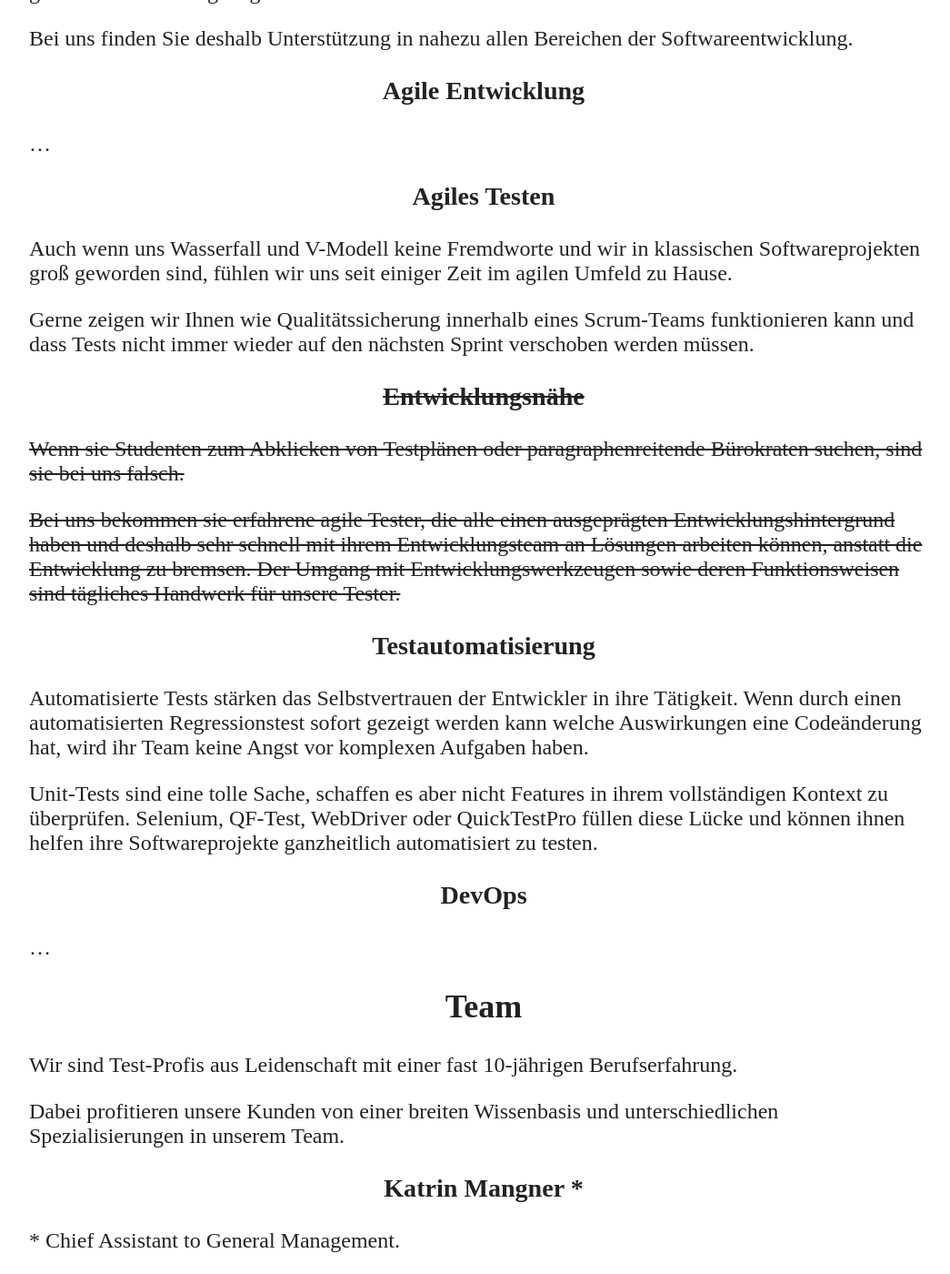
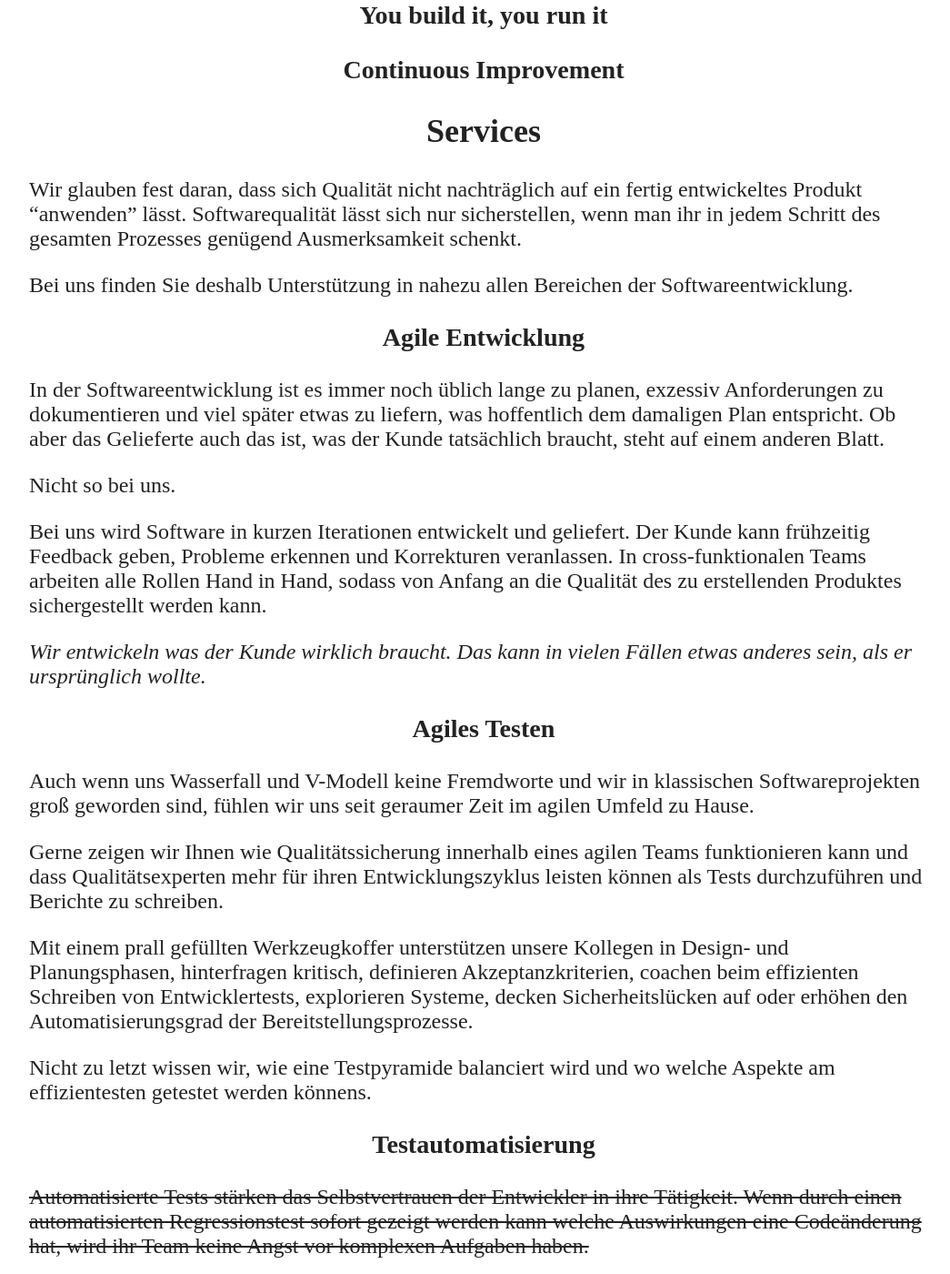
Before and after one commit to inoxio/inoxio.github.io, a Jekyll site: the page built from index.md, in a window 1280 px wide and 1400 px high, scrolled down 1137 px. Shown: the whole window at 91% size, without its empty margins (108-1153 px from the left). Built offline with Jekyll 4.4.1, drawn with Linux system fonts in a browser that asks for light colours; some of the changed text lies outside the part shown.

Commit message:
Update some core beliefs + some services

```diff
--- a/_includes/beliefs.md
+++ b/_includes/beliefs.md
@@ -1,7 +1,17 @@
-## Core Beliefs
+## Überzeugungen
 
-Agile, embrace change
+### Agilität
 
-Cross-functional
+Wir glauben fest daran, dass agile Methoden helfen Softwareprojekt schneller,
+planungssicherer, kostengünstiger und in höherer Qualität liefern zu können.
 
-You build it, you run it
+Agilität ist für uns nicht gleichbedeutend mit _Scrum by the book_. Wir verstehen
+Agilitär als eine Sammlung von Praktiken und Methoden, die auf ein Team und
+dessen Bedürfnisse zugeschnitten sind und die sich mit diesem Team über die Zeit
+weiterentwicklen.
+
+### Cross-functional
+
+### You build it, you run it
+
+### Continuous Improvement
--- a/_includes/services.md
+++ b/_includes/services.md
@@ -10,40 +10,52 @@
 
 ### Agile Entwicklung
 
-...
+In der Softwareentwicklung ist es immer noch üblich lange zu planen, exzessiv
+Anforderungen zu dokumentieren und viel später etwas zu liefern, was hoffentlich
+dem damaligen Plan entspricht.
+Ob aber das Gelieferte auch das ist, was der Kunde tatsächlich braucht, steht
+auf einem anderen Blatt.
+
+Nicht so bei uns.
+
+Bei uns wird Software in kurzen Iterationen entwickelt und geliefert. Der Kunde
+kann frühzeitig Feedback geben, Probleme erkennen und Korrekturen veranlassen.
+In cross-funktionalen Teams arbeiten alle Rollen Hand in Hand, sodass von Anfang
+an die Qualität des zu erstellenden Produktes sichergestellt werden kann.
+
+_Wir entwickeln was der Kunde wirklich braucht. Das kann in vielen Fällen etwas
+anderes sein, als er ursprünglich wollte._
 
 ### Agiles Testen
 
 Auch wenn uns Wasserfall und V-Modell keine Fremdworte und wir in klassischen
-Softwareprojekten groß geworden sind, fühlen wir uns seit einiger Zeit im agilen
+Softwareprojekten groß geworden sind, fühlen wir uns seit geraumer Zeit im agilen
 Umfeld zu Hause.
 
-Gerne zeigen wir Ihnen wie Qualitätssicherung innerhalb eines Scrum-Teams
-funktionieren kann und dass Tests nicht immer wieder auf den nächsten Sprint
-verschoben werden müssen.
+Gerne zeigen wir Ihnen wie Qualitätssicherung innerhalb eines agilen Teams
+funktionieren kann und dass Qualitätsexperten mehr für ihren Entwicklungszyklus
+leisten können als Tests durchzuführen und Berichte zu schreiben.
 
-### ~~Entwicklungs­nähe~~
+Mit einem prall gefüllten Werkzeugkoffer unterstützen unsere
+Kollegen in Design- und Planungsphasen, hinterfragen kritisch, definieren
+Akzeptanzkriterien, coachen beim effizienten Schreiben von Entwicklertests,
+explorieren Systeme, decken Sicherheitslücken auf oder erhöhen den
+Automatisierungsgrad der Bereitstellungsprozesse.
 
-~~Wenn sie Studenten zum Abklicken von Testplänen oder paragraphenreitende
-Bürokraten suchen, sind sie bei uns falsch.~~
-
-~~Bei uns bekommen sie erfahrene agile Tester, die alle einen ausgeprägten
-Entwicklungs­hintergrund haben und deshalb sehr schnell mit ihrem Entwicklungsteam
-an Lösungen arbeiten können, anstatt die Entwicklung zu bremsen. Der Umgang mit
-Entwicklungs­werkzeugen sowie deren Funktionsweisen sind tägliches Handwerk für
-unsere Tester.~~
+Nicht zu letzt wissen wir, wie eine Testpyramide balanciert wird und wo welche
+Aspekte am effizientesten getestet werden könnens.
 
 ### Test­auto­matisierung
 
-Automatisierte Tests stärken das Selbstvertrauen der Entwickler in ihre
+~~Automatisierte Tests stärken das Selbstvertrauen der Entwickler in ihre
 Tätigkeit. Wenn durch einen automatisierten Regressionstest sofort gezeigt
 werden kann welche Auswirkungen eine Codeänderung hat, wird ihr Team keine Angst
-vor komplexen Aufgaben haben.
+vor komplexen Aufgaben haben.~~
 
-Unit-Tests sind eine tolle Sache, schaffen es aber nicht Features in ihrem
+~~Unit-Tests sind eine tolle Sache, schaffen es aber nicht Features in ihrem
 vollständigen Kontext zu überprüfen. Selenium, QF-Test, WebDriver oder
 QuickTestPro füllen diese Lücke und können ihnen helfen ihre Softwareprojekte
-ganzheitlich automatisiert zu testen.
+ganzheitlich automatisiert zu testen.~~
 
 ### DevOps
 
```
